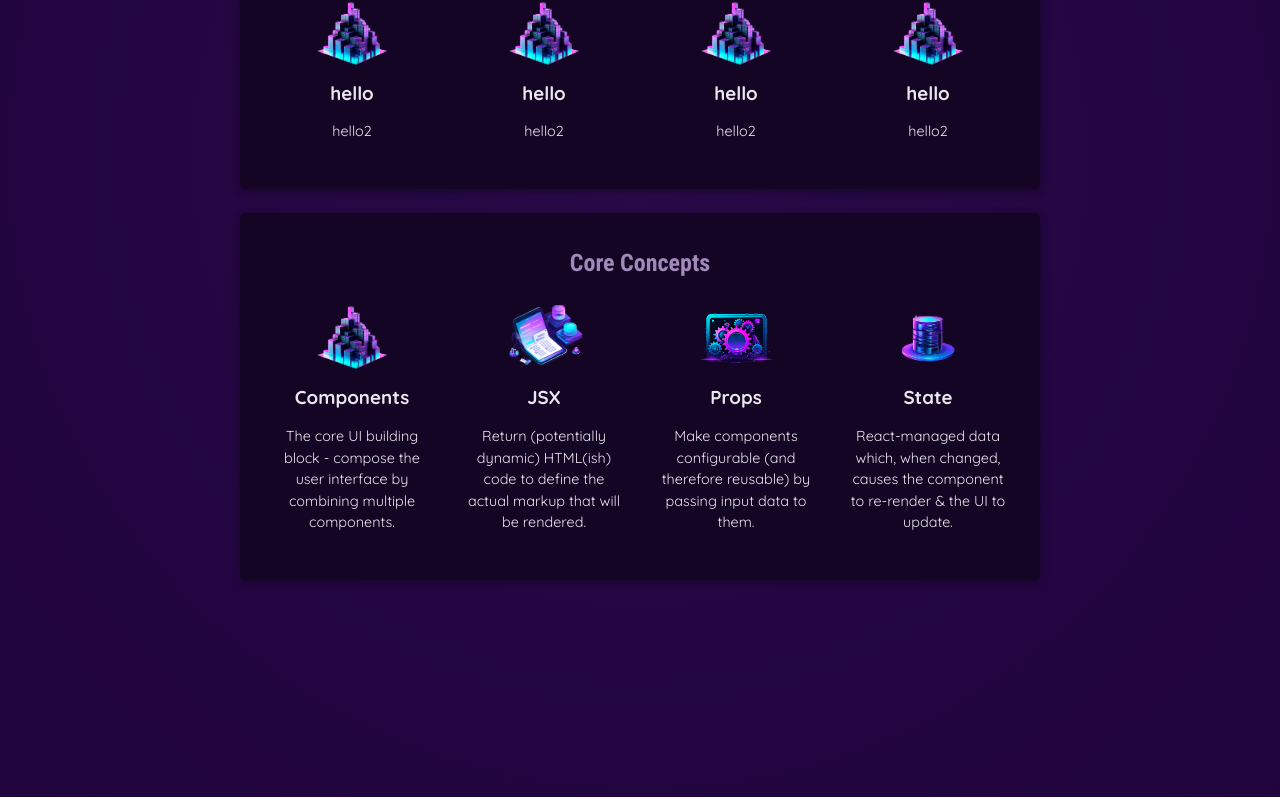
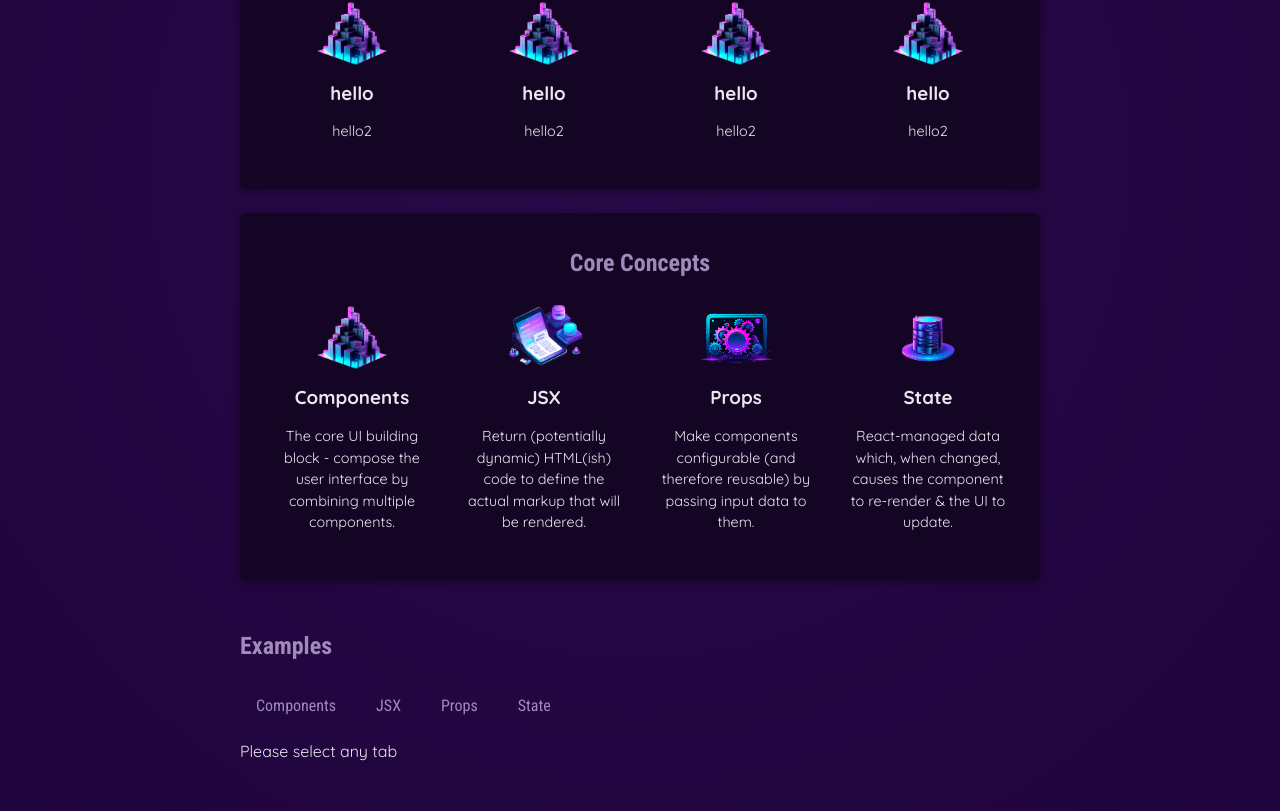
Before and after one commit to gaurav700/React_Essentals, a React (Create React App) app: page / in a window 1280 px wide. Shown: the part 483-1294 px from the top of the page. Built offline with nearby package versions, Linux system fonts and the light colour scheme.

Commit message:
Managing State & Using Hooks

```diff
--- a/src/App2.js
+++ b/src/App2.js
@@ -1,6 +1,12 @@
 import { CORE_CONCEPTS } from "./data.js";
 import { CoreConcepts } from "./CoreConcepts.js";
+import TabButton from "./TabButton.js";
+import { useState } from "react";
 export function App2() {
+  const [tabContent, setTabContent] = useState("Please select any tab");
+  function handleSelect(contentType) {
+    setTabContent(contentType);
+  }
   return (
     <div>
       <main>
@@ -17,6 +23,18 @@
             ))}
           </ul>
         </section>
+        <section id="examples">
+          <h2>Examples</h2>
+          <menu>
+            <TabButton onSelect={() => handleSelect("Components")}>
+              Components
+            </TabButton>
+            <TabButton onSelect={() => handleSelect("JSX")}>JSX</TabButton>
+            <TabButton onSelect={() => handleSelect("Props")}>Props</TabButton>
+            <TabButton onSelect={() => handleSelect("State")}>State</TabButton>
+          </menu>
+          {tabContent}
+        </section>
       </main>
     </div>
   );
--- /dev/null
+++ b/src/TabButton.js
@@ -0,0 +1,7 @@
+export default function TabButton({ children, onSelect }) {
+  return (
+    <li>
+      <button onClick={onSelect}>{children}</button>
+    </li>
+  );
+}
```
